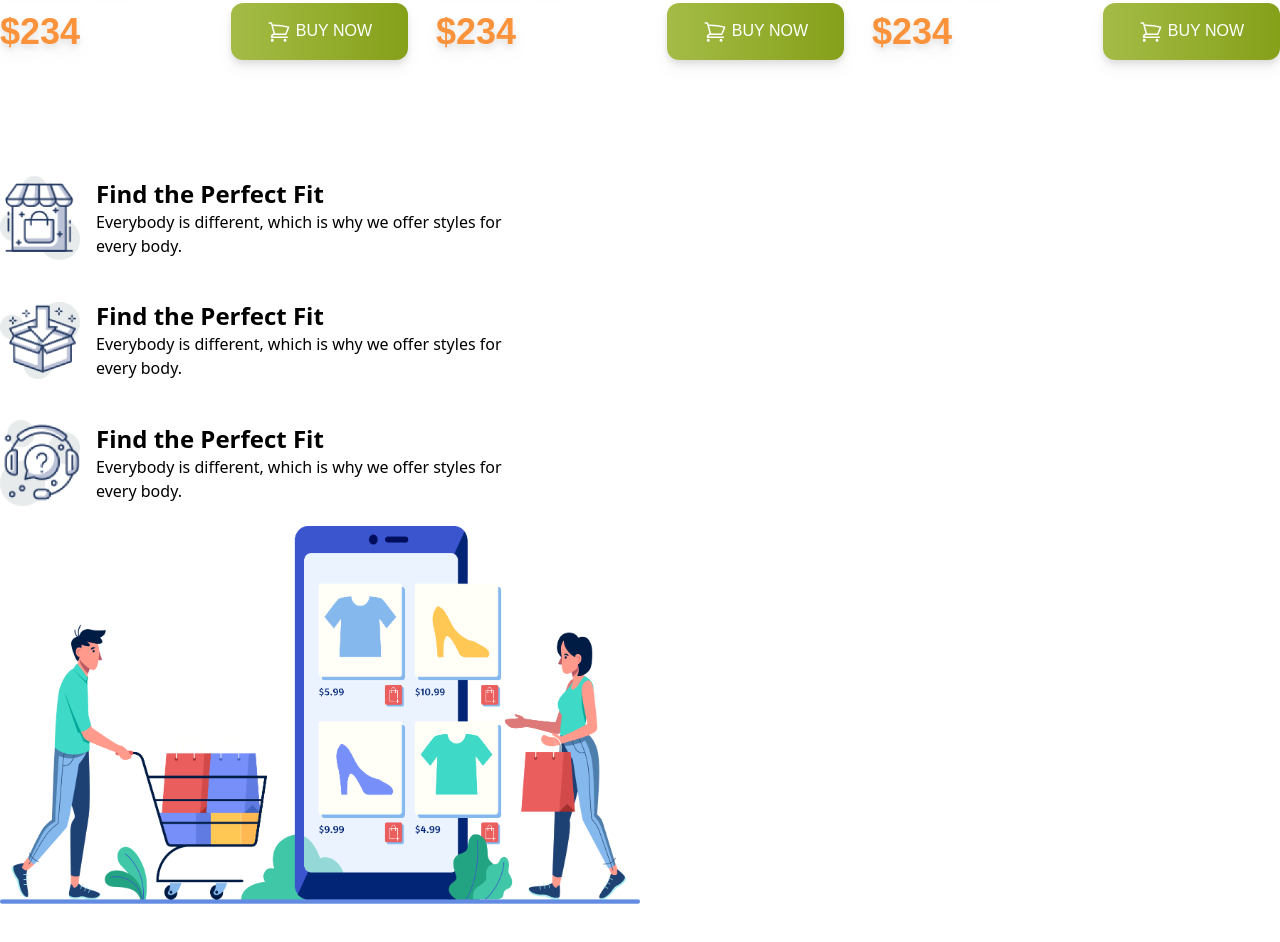
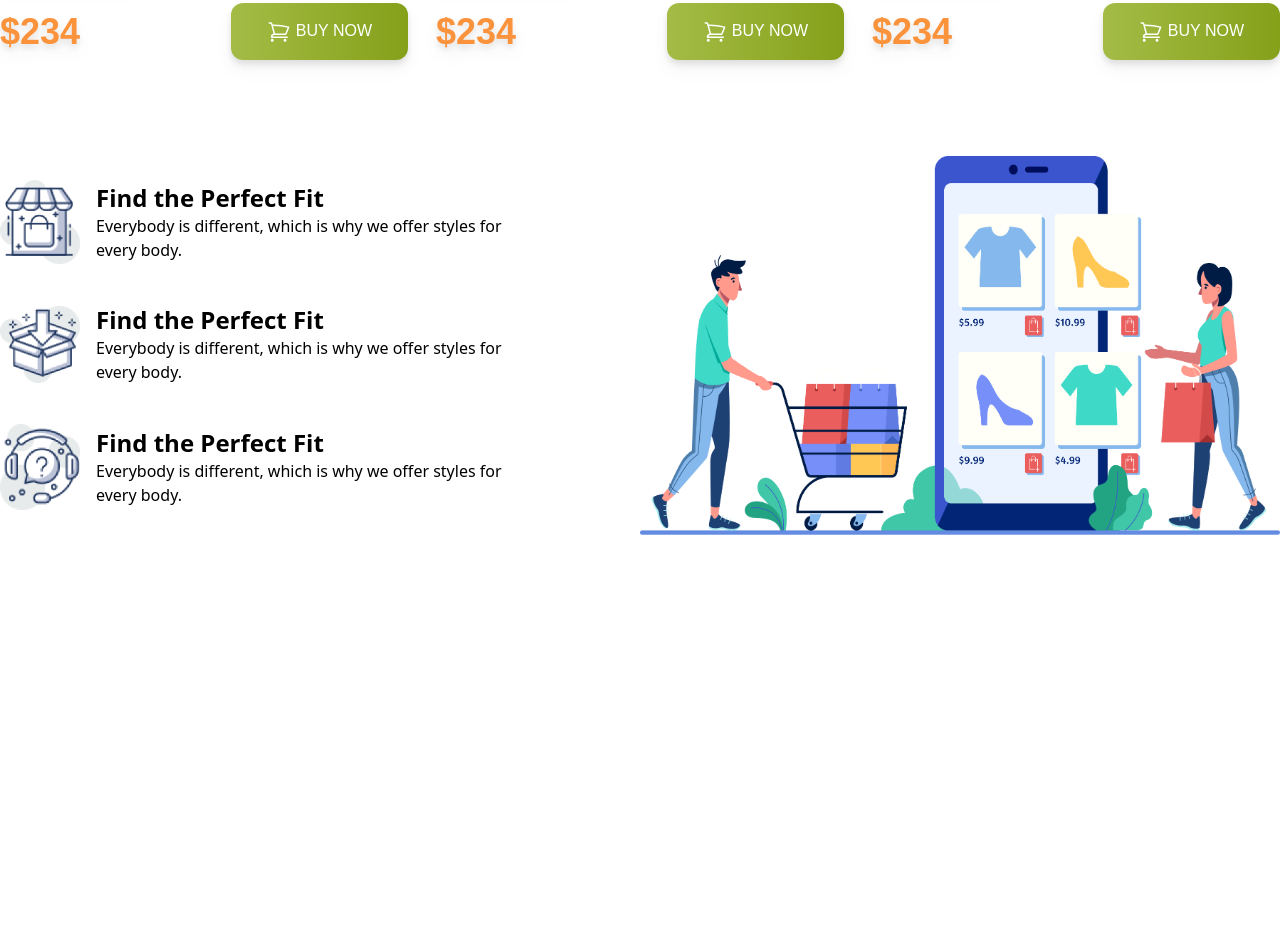
Before and after one commit to arman-miaa/penguin-fashion-page, a plain HTML site: page index.html in a window 1280 px wide. Shown: the part 2083-3025 px from the top of the page. After the commit the page ends 2666 px from the top, so only its background shows below. Drawn offline with nearby package versions, Linux system fonts and the light colour scheme.

Commit message:
some modified in last section

```diff
--- a/index.html
+++ b/index.html
@@ -288,7 +288,7 @@
       <!-- last section start -->
       <section class="py-12">
         <!-- main section -->
-        <div class="flex-col md:flex-row justify-between items-center gap-5">
+        <div class="flex-row md:flex justify-between items-center gap-5">
           <div class="md:w-[40%]">
             <div class="flex justify-center items-center gap-4 py-5">
               <img class="w-20" src="./icons/house.png" alt="" />
```
